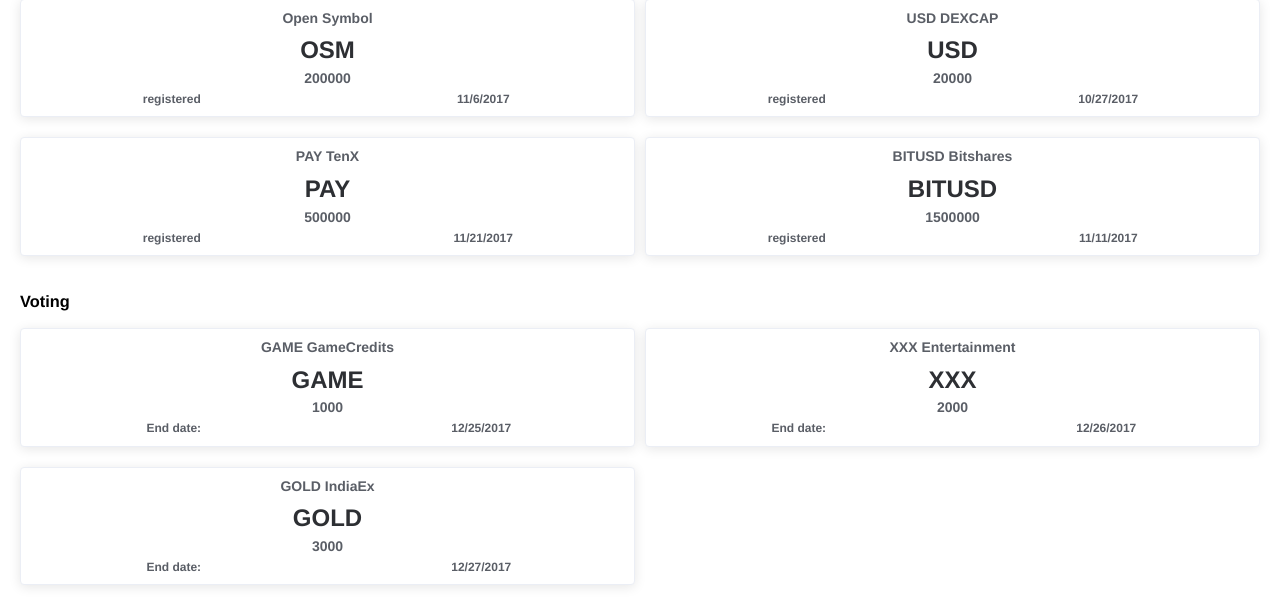
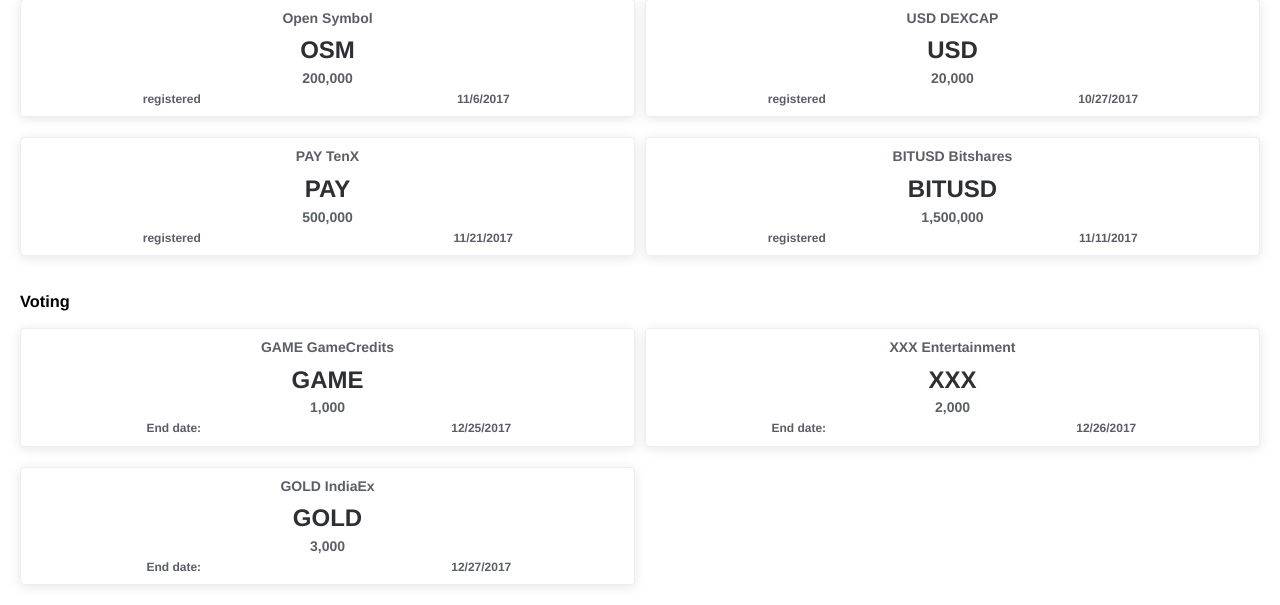
Before and after one commit to opensymbolorg/osm, a Vue app: page / in a window 1280 px wide. Shown: the part 236-841 px from the top of the page. Built offline with nearby package versions, Linux system fonts and the light colour scheme.

Commit message:
Add numberWithCommas filter

```diff
--- a/src/components/Home.vue
+++ b/src/components/Home.vue
@@ -18,7 +18,7 @@
                 <router-link :to="item.symbol" class="token-wrapper">
                   <p class="token-name">{{ item.name }}</p>
                   <p class="token-symbol">{{ item.symbol }}</p>
-                  <p class="token-votes">{{ item.vote_total }}</p>
+                  <p class="token-votes">{{ item.vote_total | numberWithCommas }}</p>
                   <el-row :gutter="10">
                     <el-col :span="12"><p class="token-status">{{ item.status }}</p></el-col>
                     <el-col :span="12"><p class="token-date">{{ registeredAt(item.registered_at) }}</p></el-col>
@@ -37,7 +37,7 @@
                 <router-link :to="item.symbol" class="token-wrapper">
                   <p class="token-name">{{ item.name }}</p>
                   <p class="token-symbol">{{ item.symbol }}</p>
-                  <p class="token-votes">{{ item.vote_total }}</p>
+                  <p class="token-votes">{{ item.vote_total | numberWithCommas }}</p>
                   <el-row :gutter="2">
                     <el-col :span="12"><p class="token-status">End date:</p></el-col>
                     <el-col :span="12"><p class="token-date">{{ registeredAt(item.vote_end_at) }}</p></el-col>
@@ -89,6 +89,11 @@
     registeredAt (date) {
       if (date) return (new Date(date)).toLocaleDateString()
     }
+  },
+  filters: {
+    numberWithCommas (x) {
+      return x.toString().replace(/\B(?=(\d{3})+(?!\d))/g, ',')
+    }
   }
 }
 </script>
--- a/src/components/VoteModal.vue
+++ b/src/components/VoteModal.vue
@@ -16,7 +16,7 @@
       <el-row :gutter="20">
         <el-col :span="18">
           <el-form-item>
-            <el-input v-model="form.osm" auto-complete="off" readonly></el-input>
+            <el-input v-model="form.osm" auto-complete="off"></el-input>
           </el-form-item>
         </el-col>
         <el-col :span="6">
```
